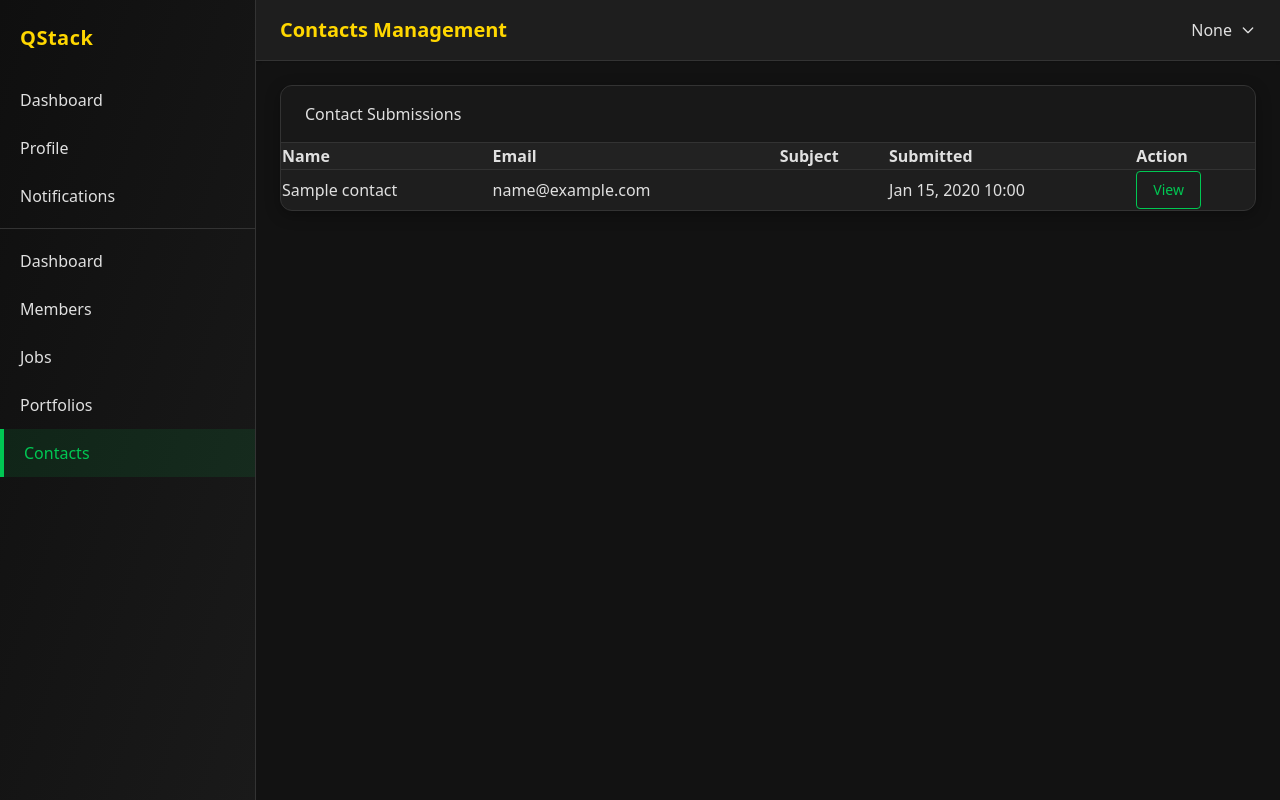
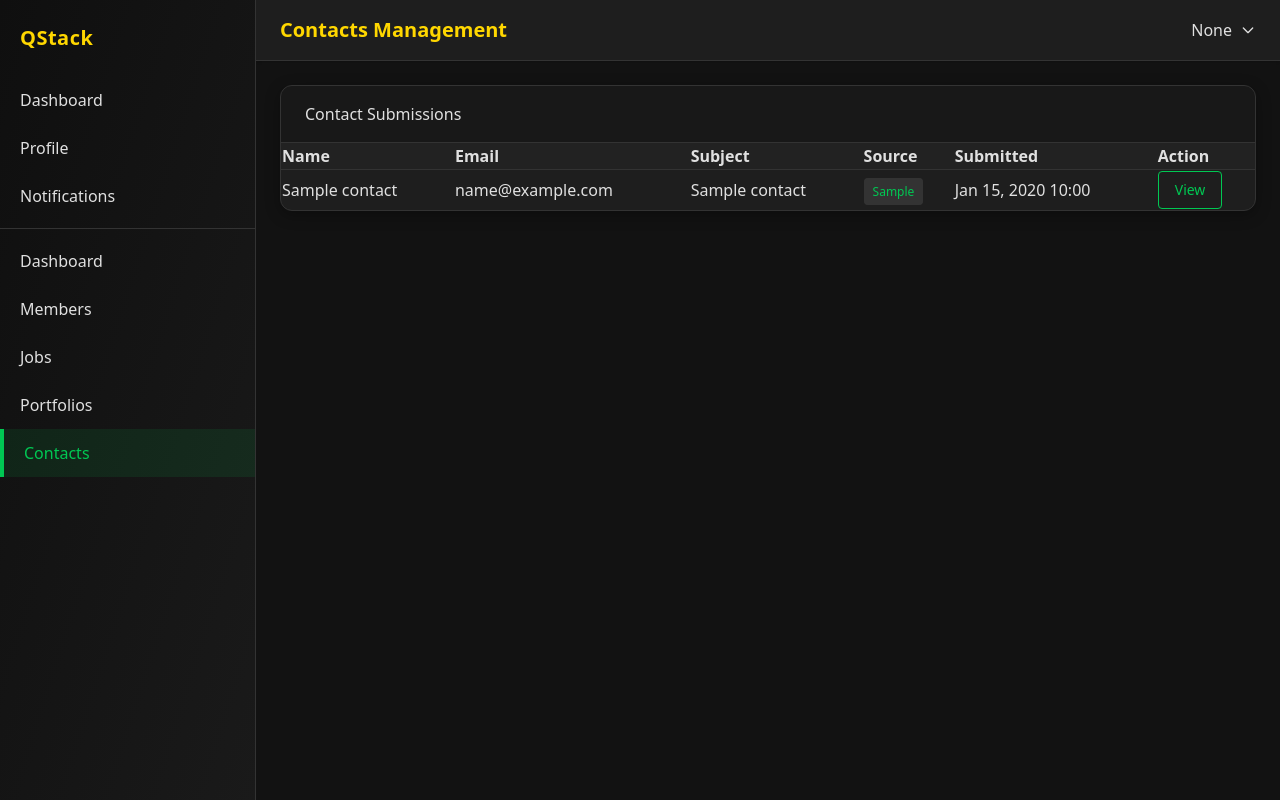
Before and after one commit to hassan3xl/qstack-app, a Django app: page /admin-panel/contacts/ in a window 1280 px wide. Run offline with Django 4.2, Linux system fonts and the light colour scheme; a user stored in the database is signed in; tables that the repository leaves empty hold one stand-in row (values such as "Sample post"); parts of the project's set-up code (start-up, migrations or seed data) failed here and were passed over; some libraries are stand-ins or nearby versions.

Commit message:
Add source, subject, phone fields to Contact model and update ContactListCreateView

```diff
--- a/backend/api/frontpage/urls.py
+++ b/backend/api/frontpage/urls.py
@@ -1,6 +1,6 @@
 from django.urls import path, include
 from rest_framework.routers import DefaultRouter
-from .view import StaffViewSet, JobViewSet, PortfolioViewSet, ContactCreateView
+from .view import StaffViewSet, JobViewSet, PortfolioViewSet, ContactListCreateView
 
 router = DefaultRouter()
 router.register(r'staff', StaffViewSet, basename='staff')
@@ -9,6 +9,6 @@ router.register(r'portfolio', PortfolioViewSet, basename='portfolio')
 
 urlpatterns = [
     path('', include(router.urls)),
-    path('contact/', ContactCreateView.as_view(), name='contact-create'),
+    path('contact/', ContactListCreateView.as_view(), name='contact-list-create'),
 
 ]
--- a/backend/apps/admin_panel/views.py
+++ b/backend/apps/admin_panel/views.py
@@ -296,6 +296,11 @@ def contact_list(request):
     """List all contact submissions with pagination."""
     contacts = Contact.objects.all().order_by('-created_at')
 
+    # Filter by source
+    source_filter = request.GET.get('source')
+    if source_filter:
+        contacts = contacts.filter(source__iexact=source_filter)
+
     paginator = Paginator(contacts, 20)
     page_number = request.GET.get('page')
     page_obj = paginator.get_page(page_number)
@@ -303,6 +308,7 @@ def contact_list(request):
     context = {
         'page_obj': page_obj,
         'contacts': page_obj.object_list,
+        'source_filter': source_filter,
     }
     return render(request, 'admin_panel/contacts/list.html', context)
 
--- a/backend/apps/core/models/contact.py
+++ b/backend/apps/core/models/contact.py
@@ -6,8 +6,11 @@ class Contact(models.Model):
     id = models.UUIDField(primary_key=True, default=uuid.uuid4, editable=False)
     name = models.CharField(max_length=100)
     email = models.EmailField()
+    subject = models.CharField(max_length=200, blank=True, null=True)
+    phone = models.CharField(max_length=50, blank=True, null=True)
+    source = models.CharField(max_length=100, default='website', blank=True, help_text="Where the message originated from (e.g., portfolio, main app)")
     message = models.TextField()
     created_at = models.DateTimeField(auto_now_add=True)
 
     def __str__(self):
-        return f"{self.name} - {self.email}"
+        return f"{self.name} ({self.source}) - {self.email}"
--- a/backend/templates/admin_panel/contacts/list.html
+++ b/backend/templates/admin_panel/contacts/list.html
@@ -31,6 +31,7 @@
             <th>Name</th>
             <th>Email</th>
             <th>Subject</th>
+            <th>Source</th>
             <th>Submitted</th>
             <th>Action</th>
           </tr>
@@ -40,7 +41,8 @@
           <tr>
             <td>{{ contact.name }}</td>
             <td>{{ contact.email }}</td>
-            <td>{{ contact.subject|truncatewords:5 }}</td>
+            <td>{{ contact.subject|default:"No Subject"|truncatewords:5 }}</td>
+            <td><span class="px-2 py-1 bg-[#333] text-xs rounded text-green border border-borderColor">{{ contact.source|default:"website" }}</span></td>
             <td>{{ contact.created_at|date:"M d, Y H:i" }}</td>
             <td>
               <a
@@ -52,7 +54,7 @@
           </tr>
           {% empty %}
           <tr>
-            <td colspan="5" class="text-center text-gray-400 py-4">
+            <td colspan="6" class="text-center text-gray-400 py-4">
               No contacts found
             </td>
           </tr>
--- a/backend/templates/admin_panel/dashboard.html
+++ b/backend/templates/admin_panel/dashboard.html
@@ -97,6 +97,7 @@
             <tr>
               <th scope="col" class="px-6 py-3 font-medium">Name</th>
               <th scope="col" class="px-6 py-3 font-medium">Email</th>
+              <th scope="col" class="px-6 py-3 font-medium">Source</th>
               <th scope="col" class="px-6 py-3 font-medium">Subject</th>
               <th scope="col" class="px-6 py-3 font-medium text-right">Action</th>
             </tr>
@@ -106,14 +107,15 @@
             <tr class="hover:bg-white/5 transition-colors">
               <td class="px-6 py-4 font-medium">{{ contact.name }}</td>
               <td class="px-6 py-4 text-gray-400">{{ contact.email }}</td>
-              <td class="px-6 py-4">{{ contact.subject|truncatewords:3 }}</td>
+              <td class="px-6 py-4"><span class="px-2 py-1 bg-[#333] text-xs rounded text-green border border-borderColor">{{ contact.source|default:"website" }}</span></td>
+              <td class="px-6 py-4">{{ contact.subject|default:"No Subject"|truncatewords:3 }}</td>
               <td class="px-6 py-4 text-right">
                 <a href="{% url 'admin_panel:contact_detail' contact.id %}" class="text-gold hover:text-white transition-colors border border-gold hover:border-white rounded px-3 py-1">View</a>
               </td>
             </tr>
             {% empty %}
             <tr>
-              <td colspan="4" class="px-6 py-8 text-center text-gray-500">No contacts yet</td>
+              <td colspan="5" class="px-6 py-8 text-center text-gray-500">No contacts yet</td>
             </tr>
             {% endfor %}
           </tbody>
```
Also changed, not shown: backend/api/frontpage/view.py (+9 -2 lines), backend/settings/prod.py (+9 -6 lines), backend/templates/admin_panel/contacts/detail.html (+8 -0 lines), onepage/components/SendMessageForm.tsx (+6 -2 lines), backend/apps/core/migrations/0004_contact_phone_contact_source_contact_subject.py (added), 2 other files.
